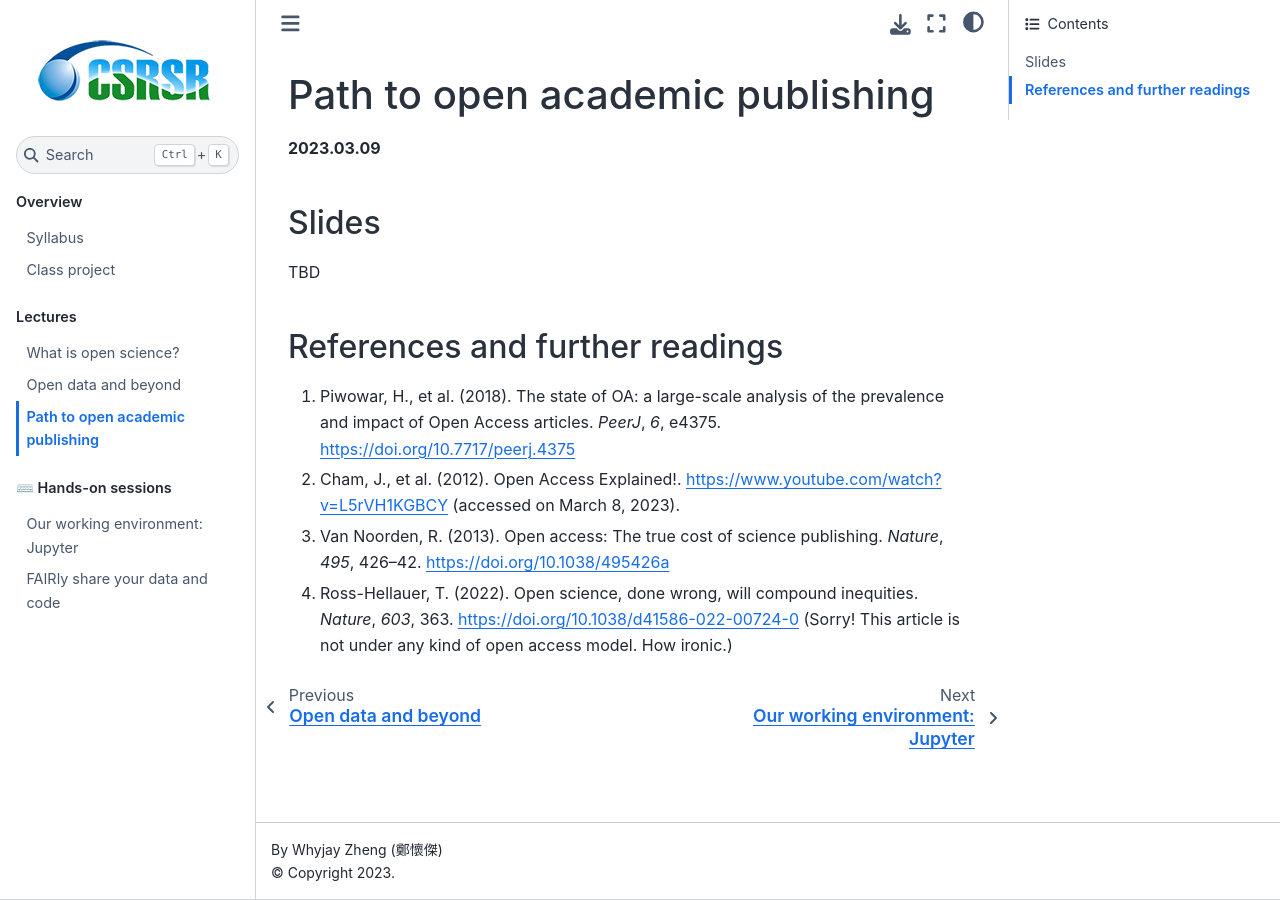
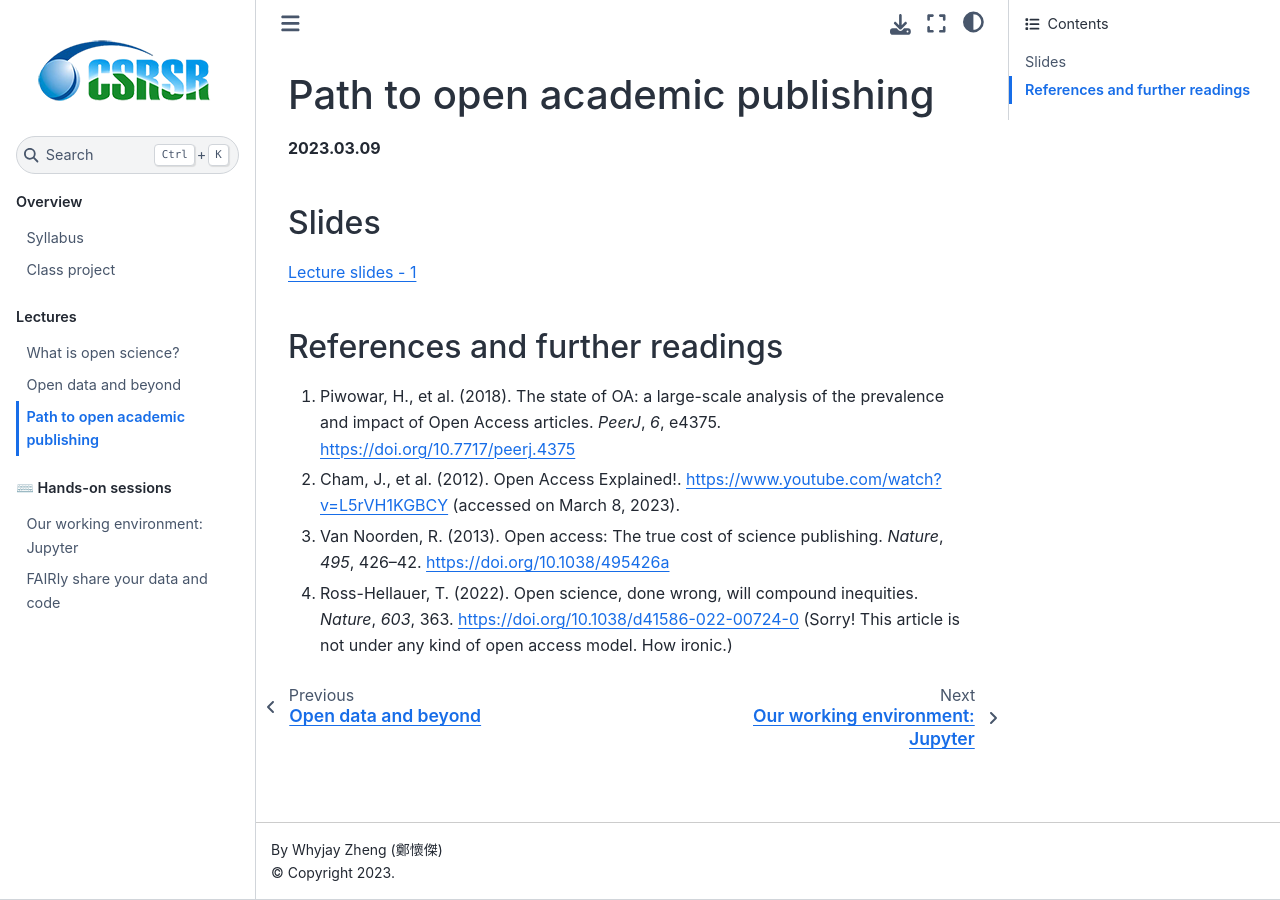
Before and after one commit to whyjz/ncu-open-science, a Jupyter Book: the page built from docs/lectures/L3-openaccess.md, in a window 1280 px wide. Built offline with Jupyter Book 1.0.4 settings and Sphinx 7.4.7 and the Sphinx Book theme 1.1.4, drawn with Linux system fonts in a browser that asks for light colours.

Commit message:
Add H2 content 2

```diff
--- a/docs/lectures/L3-openaccess.md
+++ b/docs/lectures/L3-openaccess.md
@@ -4,7 +4,7 @@
 
 ## Slides
 
-TBD
+[Lecture slides - 1](https://docs.google.com/presentation/d/1TjHWSZZO_QkOkY0tiRz7jF8a3vhS2bIiG5f47oAvbwo/edit?usp=sharing)
 
 ## References and further readings
 
```
Also changed, not shown: docs/lectures/L2-opendata.md (+2 -0 lines), docs/handson/H2-FAIRdata.ipynb, docs/handson/figs/Github-scr1.png (added).
